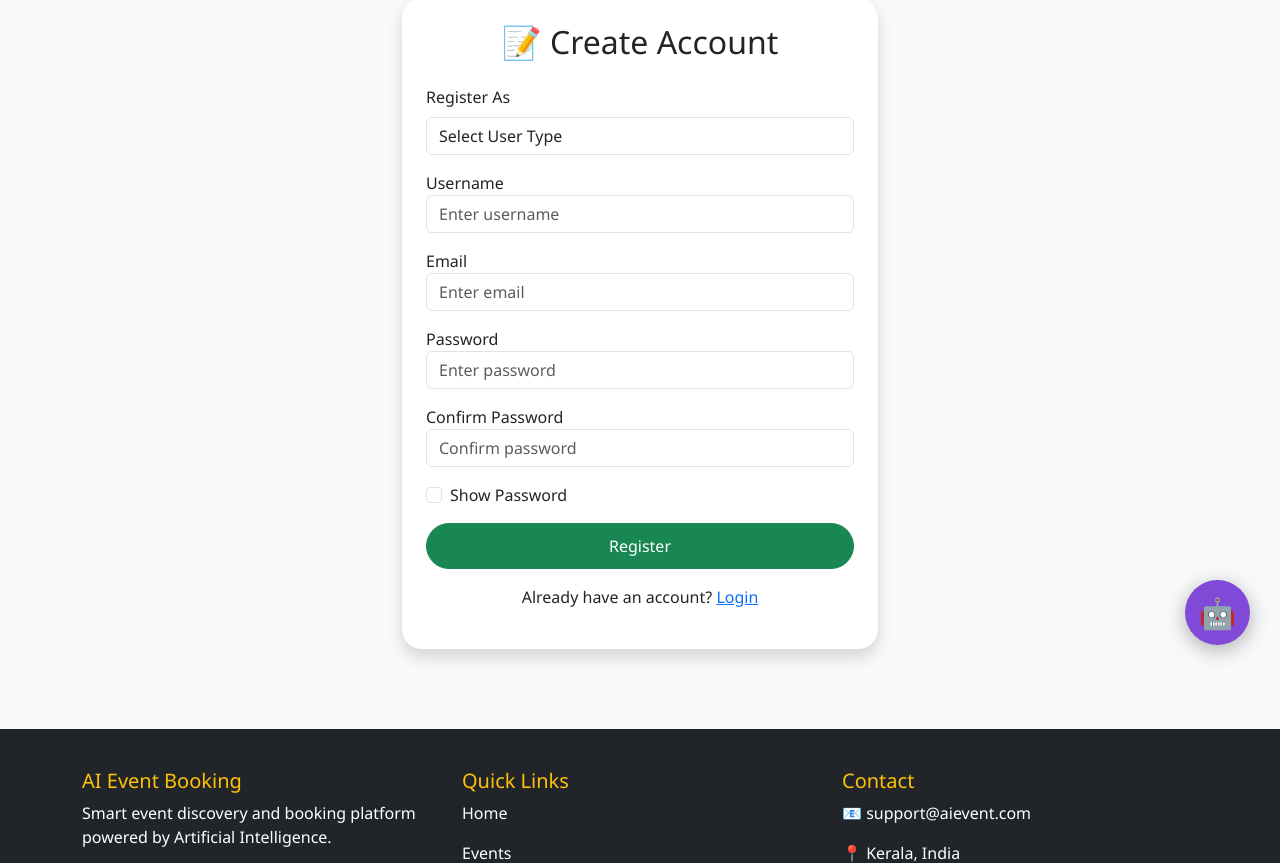
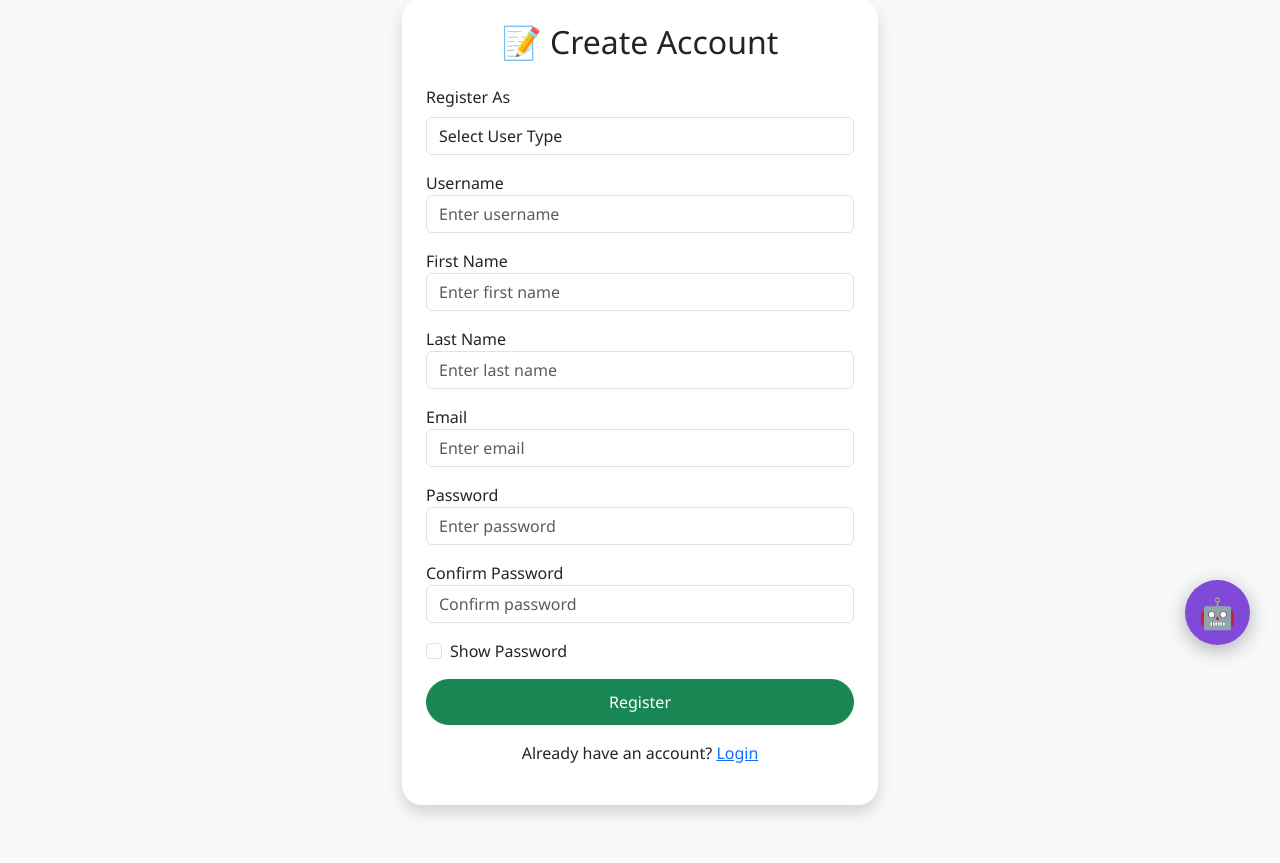
Before and after one commit to Sneha-Joshy/AI_Event_Ticket_Booking_System, a Django app: page /register/ in a window 1280 px wide. Shown: the part 125-988 px from the top of the page. Run offline with Django 5.2, Linux system fonts and the light colour scheme.

Commit message:
Update event booking and registration features

```diff
--- a/booking/models.py
+++ b/booking/models.py
@@ -28,10 +28,10 @@ class Event(models.Model):
     date = models.DateField()
     time = models.TimeField()
 
-    booking_deadline = models.DateField(
+    booking_deadline = models.DateTimeField(
         null=True,
         blank=True
-    )
+        )
 
     event_type = models.CharField(
         max_length=20,
--- a/booking/templates/booking/events.html
+++ b/booking/templates/booking/events.html
@@ -297,7 +297,7 @@ Events
                     <div class="event-image-wrapper">
 
                         <img
-                            src="{{ event.image.url }}"
+                            src="/media/{{ event.image }}"
                             class="event-image"
                             alt="{{ event.event_name }}"
                         >
--- a/booking/templates/booking/index.html
+++ b/booking/templates/booking/index.html
@@ -620,7 +620,7 @@ Home | AI Event Booking
                     <div style="height:220px; overflow:hidden;">
 
                         <img
-                            src="{{ event.image.url }}"
+                            src="/media/{{ event.image }}"
                             alt="{{ event.event_name }}"
                             style="
                                 width:100%;
--- a/booking/templates/booking/register.html
+++ b/booking/templates/booking/register.html
@@ -70,6 +70,41 @@ Register
                     required>
 
             </div>
+
+            <!-- FIRST NAME -->
+
+<div class="mb-3">
+
+    <label>
+        First Name
+    </label>
+
+    <input
+        type="text"
+        name="first_name"
+        class="form-control"
+        placeholder="Enter first name"
+        required>
+
+</div>
+
+
+<!-- LAST NAME -->
+
+<div class="mb-3">
+
+    <label>
+        Last Name
+    </label>
+
+    <input
+        type="text"
+        name="last_name"
+        class="form-control"
+        placeholder="Enter last name"
+        required>
+
+</div>
 
 
             <!-- EMAIL -->
--- a/booking/views.py
+++ b/booking/views.py
@@ -162,12 +162,21 @@ def event_details(request, id):
     return render(request, "booking/event_details.html", {
         "event": event
     })
-
-
 def index(request):
 
     featured_events = Event.objects.filter(
         status="Approved"
+    ).values(
+        "id",
+        "event_name",
+        "category",
+        "description",
+        "date",
+        "time",
+        "venue",
+        "ticket_price",
+        "available_seats",
+        "image"
     ).order_by("-created_at")[:3]
 
     return render(
@@ -294,8 +303,15 @@ def register_view(request):
         user_type = request.POST.get("user_type")
 
         username = request.POST.get("username")
+
+        first_name = request.POST.get("first_name")
+
+        last_name = request.POST.get("last_name")
+
         email = request.POST.get("email")
+
         password = request.POST.get("password")
+
         confirm_password = request.POST.get("confirm_password")
 
         # Check user type
@@ -397,10 +413,12 @@ def register_view(request):
 
         # CUSTOMER
         user = User.objects.create_user(
-            username=username,
-            email=email,
-            password=password
-        )
+    username=username,
+    first_name=first_name,
+    last_name=last_name,
+    email=email,
+    password=password
+)
 
         messages.success(
             request,
@@ -413,12 +431,23 @@ def register_view(request):
         request,
         "booking/register.html"
     )
+
+
 def events(request):
 
     category = request.GET.get("category")
 
     events = Event.objects.filter(
         status="Approved"
+    ).values(
+        "id",
+        "event_name",
+        "category",
+        "date",
+        "time",
+        "venue",
+        "ticket_price",
+        "image"
     )
 
     if category and category != "All":
@@ -639,6 +668,8 @@ def organizer_register(request):
 
         user = User.objects.create_user(
             username=username,
+            first_name=first_name,
+            last_name=last_name,
             email=email,
             password=password
         )
```
Also changed, not shown: booking/migrations/0015_alter_event_booking_deadline.py (added).
